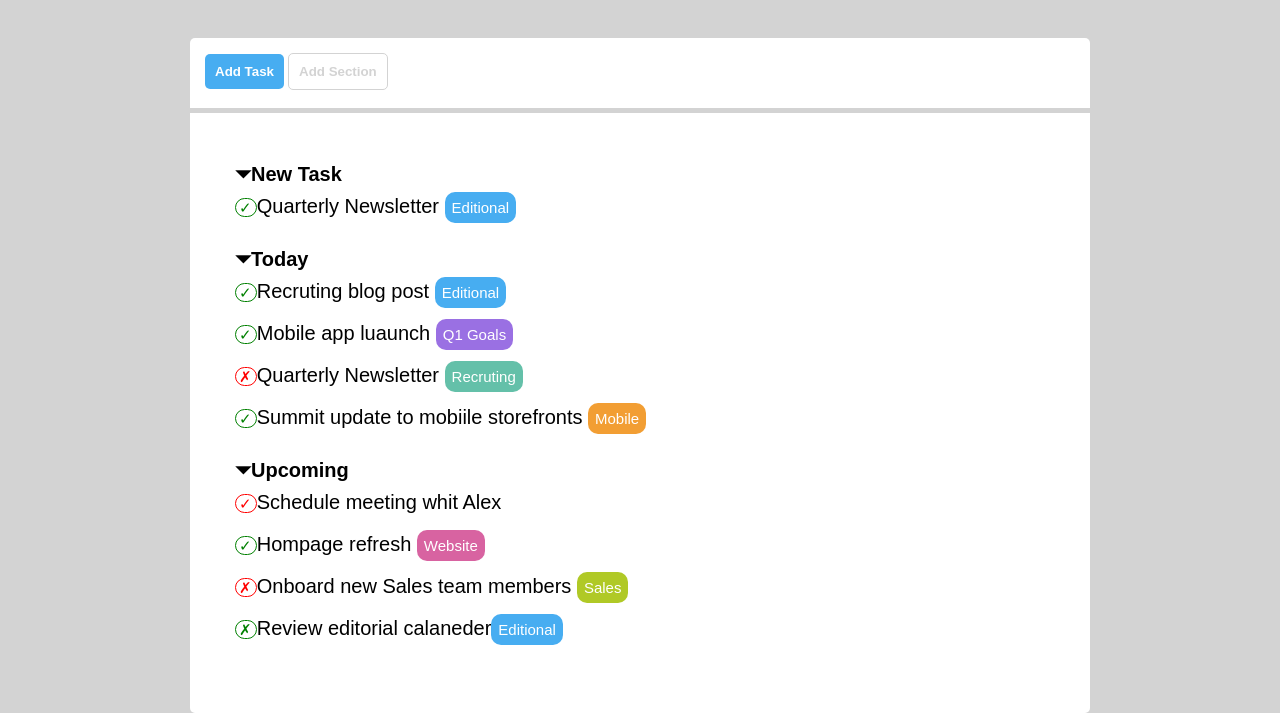
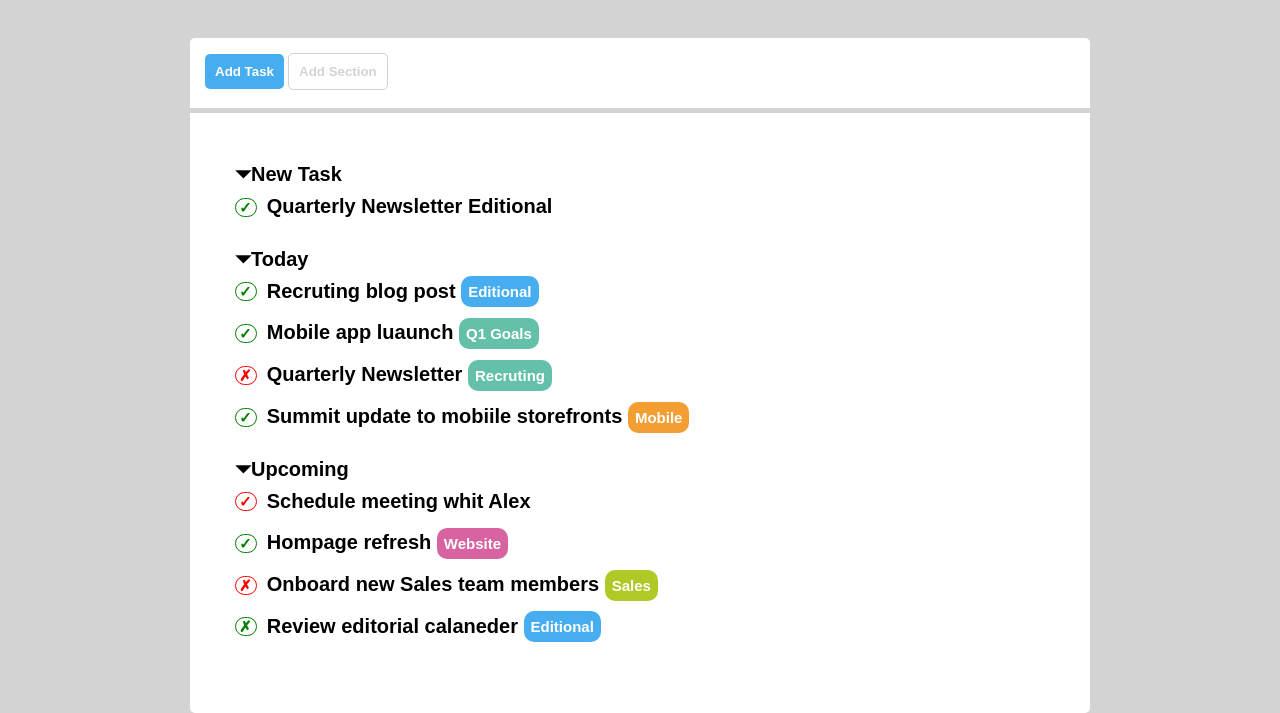
Before and after one commit to EmanueleCozzolino18/html-css-toboolist, a plain HTML site: page index.html in a window 1280 px wide. Shown: the part 92-805 px from the top of the page. Drawn offline with Linux system fonts and the light colour scheme.

Commit message:
[FIX] optimize the css code, icons, texts and spaces fixed

```diff
--- a/css/style.css
+++ b/css/style.css
@@ -103,10 +103,11 @@ header {
 }
 
 .listStyle {
+    line-height: 40px;
+    vertical-align: middle;
     list-style: none;
-    line-height: 40px;
-    font-weight: normal;
 }
+
 
 .checkCross {
     border: 1.5px solid green;
@@ -116,6 +117,9 @@ header {
     text-align: center;
     color: green;
     padding-left: 3px;
+    margin-right: 1px;
+    margin-right: 10px;
+    vertical-align: middle;
 }
 
 .redcheckCross {
@@ -126,58 +130,49 @@ header {
     text-align: center;
     color: red;
     padding-left: 3px;
+    margin-right: 10px;
+    vertical-align: middle;
 }
 
 /* FINZE SEZIONE TASK*
 
 /* INSERIRE SEZIONE BOTTONI TASK */
 
-.blueTask-Button {
+.button {
     padding: 7px;
-    background-color: #47ADF1;
     border-radius: 10px;
     font-size: 15px;
     color: white;
+    vertical-align: middle;
 }
 
-.purpleTask-Button {
-    padding: 7px;
-    background-color: #9A70E3;
-    border-radius: 10px;
-    font-size: 15px;
-    color: white;
+.blueTask {
+    background-color: #47ADF1;
 }
 
-.greenTask-Button {
-    padding: 7px;
-    background-color: #64C0A9;
-    border-radius: 10px;
-    font-size: 15px;
-    color: white;
+.purpleTask {
+    background-color: #9A70E3;
+
 }
 
-.orangeTask-Button {
-    padding: 7px;
-    background-color: #F29E33;
-    border-radius: 10px;
-    font-size: 15px;
-    color: white;
+.purpleTask {
+    background-color: #64C0A9;
 }
 
-.pinkTask-Button {
-    padding: 7px;
-    background-color: #D863A1;
-    border-radius: 10px;
-    font-size: 15px;
-    color: white;
+.greenTask {
+    background-color: #64C0A9;
 }
 
-.limeTask-Button {
-    padding: 7px;
+.orangeTask {
+    background-color: #F29E33;
+}
+
+.pinkTask {
+    background-color: #D863A1;
+}
+
+.limeTask {
     background-color: #B0C926;
-    border-radius: 10px;
-    font-size: 15px;
-    color: white;
 }
 
 /* FINE SEZIONI BOTTONI TASK*/
--- a/index.html
+++ b/index.html
@@ -40,15 +40,15 @@
                     <li class="listTitle">&#9207;Today
                         <ul>
                             <li class="listStyle"><span class="checkCross"> &check; </span> Recruting blog post <span
-                                    class="blueTask-Button">Editional</span></li>
+                                    class="button blueTask">Editional</span></li>
                             <li class="listStyle"><span class="checkCross"> &check; </span> Mobile app luaunch <span
-                                    class="purpleTask-Button">Q1 Goals</span></li>
+                                    class="button purpleTask">Q1 Goals</span></li>
                     </li>
                     <li class="listStyle"><span class="redcheckCross"> &#10007; </span> Quarterly Newsletter <span
-                            class="greenTask-Button">Recruting</span>
+                            class="button greenTask">Recruting</span>
                     </li>
                     <li class="listStyle"><span class="checkCross"> &check; </span> Summit update to mobiile
-                        storefronts <span class="orangeTask-Button">Mobile</span></li>
+                        storefronts <span class="button orangeTask">Mobile</span></li>
                 </ul>
                 </li>
 
@@ -57,12 +57,12 @@
                         <li class="listStyle"><span class="redcheckCross"> &check; </span> Schedule meeting whit
                             Alex</li>
                         <li class="listStyle"><span class="checkCross"> &check; </span> Hompage refresh <span
-                                class="pinkTask-Button">Website</span></li>
+                                class="button pinkTask">Website</span></li>
                 </li>
                 <li class="listStyle"><span class="redcheckCross"> &#10007; </span> Onboard new Sales team
-                    members <span class="limeTask-Button">Sales</span></li>
+                    members <span class="button limeTask">Sales</span></li>
                 <li class="listStyle"><span class="checkCross"> &#10007; </span> Review editorial
-                    calaneder<span class="blueTask-Button">Editional</span></li>
+                    calaneder <span class="button blueTask">Editional</span></li>
                 </li>
                 </ul>
             </div>
```
